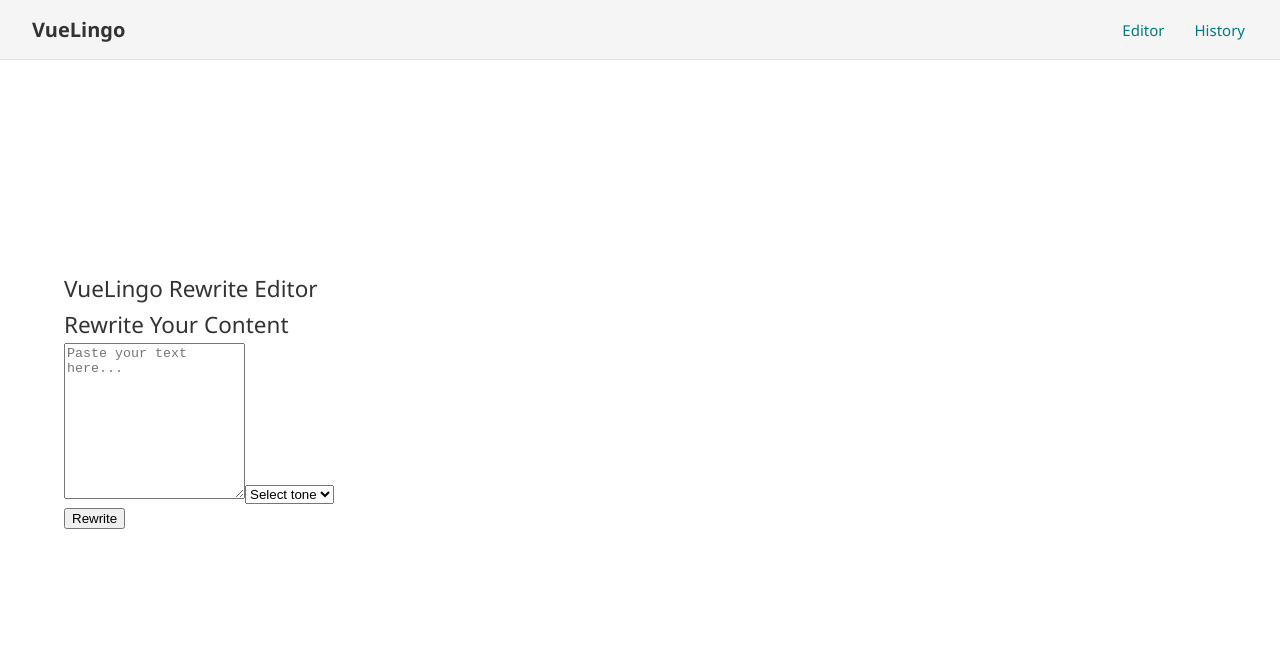
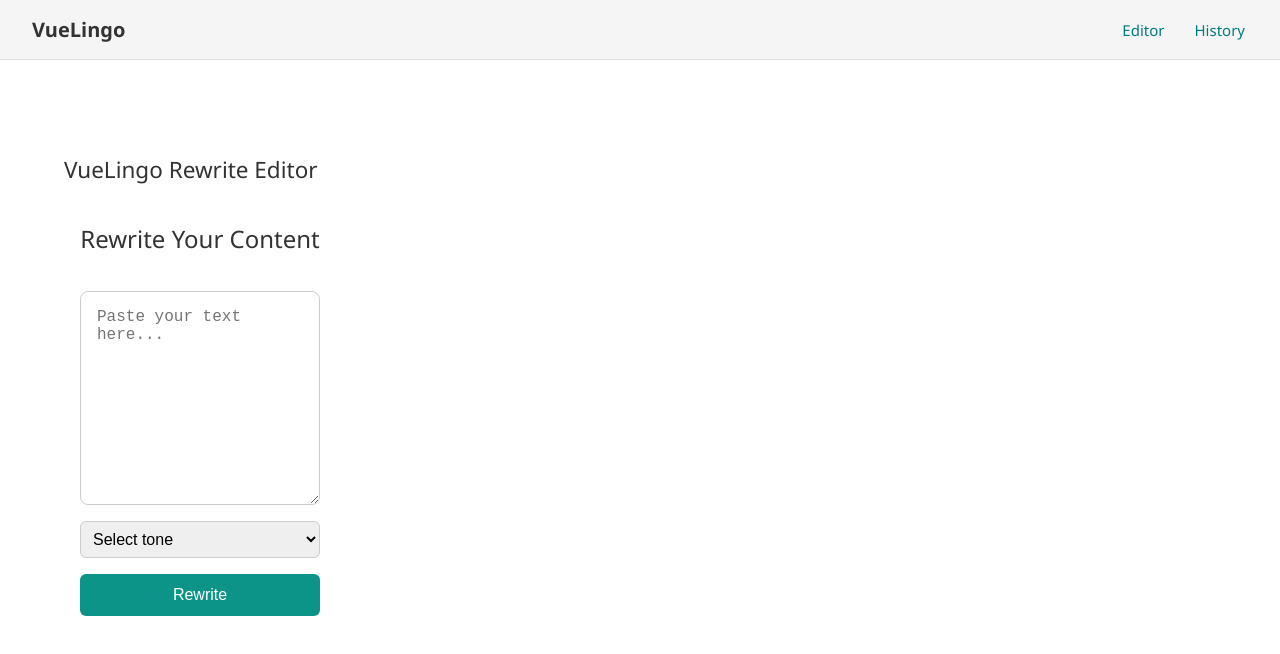
Before and after one commit to DanHaggarty/VueLingo, a Vue app in the folder frontend/: page / in a window 1280 px wide. Shown: the top 654 px of the page. Built offline with nearby package versions, Linux system fonts and the light colour scheme; the HTML template or start-up script is replaced by a standard one.

Commit message:
feat(ui): improve RewriteForm layout with larger input and stacked controls

```diff
--- a/frontend/src/components/RewriteForm.vue
+++ b/frontend/src/components/RewriteForm.vue
@@ -1,4 +1,122 @@
+<template>
+  <div class="editor-wrapper">
+    <h2 class="editor-title">Rewrite Your Content</h2>
+
+    <textarea v-model="inputText"
+              class="editor-textarea"
+              rows="10"
+              placeholder="Paste your text here..."></textarea>
+
+    <select v-model="tone" class="editor-select">
+      <option disabled value="">Select tone</option>
+      <option value="formal">Formal</option>
+      <option value="casual">Casual</option>
+      <option value="seo">SEO</option>
+      <option value="child">Child</option>
+    </select>
+
+    <button @click="rewriteText"
+            :disabled="isLoading"
+            class="editor-button">
+      {{ isLoading ? 'Rewriting…' : 'Rewrite' }}
+    </button>
+
+    <div v-if="outputText" class="editor-output">
+      <h3>Output</h3>
+      <p>{{ outputText }}</p>
+    </div>
+  </div>
+</template>
+
 <script setup>
+  import { ref } from 'vue'
+
+  const inputText = ref('')
+  const tone = ref('')
+  const outputText = ref('')
+  const isLoading = ref(false)
+
+  async function rewriteText() {
+    if (!inputText.value || !tone.value) return
+    isLoading.value = true
+    outputText.value = ''
+
+    try {
+      const res = await fetch('http://localhost:5000/rewrite', {
+        method: 'POST',
+        headers: { 'Content-Type': 'application/json' },
+        body: JSON.stringify({ text: inputText.value, tone: tone.value })
+      })
+
+      const data = await res.json()
+      outputText.value = data.rewrittenText
+    } catch (err) {
+      outputText.value = '❌ Error contacting API.'
+      console.error(err)
+    } finally {
+      isLoading.value = false
+    }
+  }
+</script>
+
+<style scoped>
+  .editor-wrapper {
+    max-width: 700px;
+    margin: 0 auto;
+    display: flex;
+    flex-direction: column;
+    gap: 1rem;
+    padding: 2rem 1rem;
+  }
+
+  .editor-title {
+    font-size: 1.5rem;
+    text-align: center;
+    margin-bottom: 1rem;
+  }
+
+  .editor-textarea {
+    width: 100%;
+    padding: 1rem;
+    font-size: 1rem;
+    border: 1px solid #ccc;
+    border-radius: 8px;
+    resize: vertical;
+  }
+
+  .editor-select {
+    padding: 0.5rem;
+    font-size: 1rem;
+    border-radius: 6px;
+    border: 1px solid #ccc;
+  }
+
+  .editor-button {
+    padding: 0.75rem;
+    font-size: 1rem;
+    background-color: #0d9488;
+    color: white;
+    border: none;
+    border-radius: 6px;
+    cursor: pointer;
+  }
+
+    .editor-button:disabled {
+      background-color: #94a3b8;
+      cursor: not-allowed;
+    }
+
+  .editor-output {
+    margin-top: 2rem;
+    background: #f1f5f9;
+    padding: 1rem;
+    border-left: 4px solid #0d9488;
+    border-radius: 6px;
+  }
+</style>
+
+
+<!--<script setup>
   import { ref } from 'vue'
 
   const inputText = ref('')
@@ -63,4 +181,4 @@
       <p>{{ outputText }}</p>
     </div>
   </div>
-</template>
+</template>-->
```
